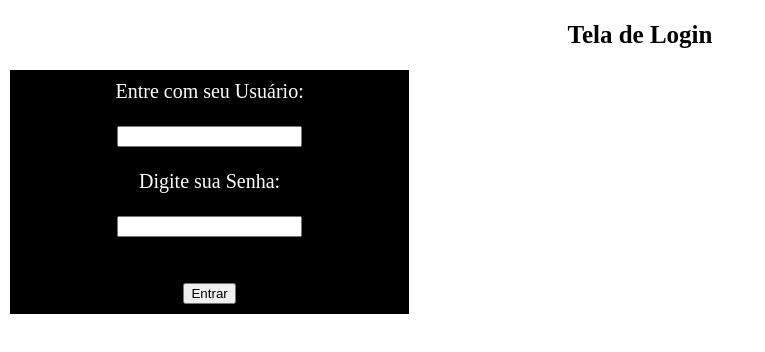
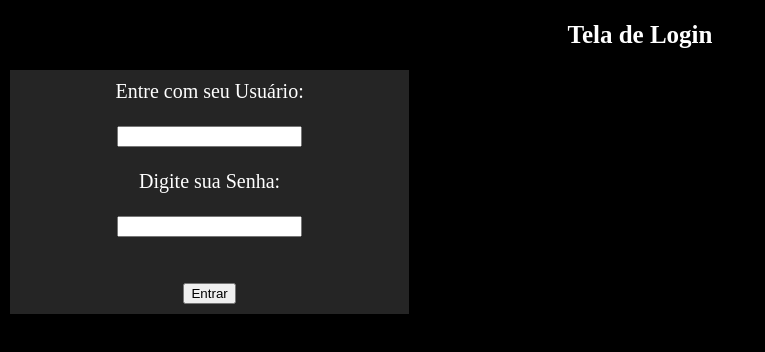
Before and after one commit to Castro1000/aula7, a plain HTML site: page index.html in a window 1280 px wide. Shown: the whole page, without its empty margins (0-765 px from the left). Drawn offline with Linux system fonts and the light colour scheme.

Commit message:
nova alteração

```diff
--- a/styles.css
+++ b/styles.css
@@ -1,10 +1,10 @@
 body{
-
+ background-color: rgb(0, 0, 0);
 }
 
 h2{
 
-    color: rgb(0, 0, 0);
+    color: rgb(255, 255, 255);
     text-align: center;
     font-size: 25px;
 
@@ -12,7 +12,7 @@ h2{
 }
 
 form{
-    background-color: rgb(0, 0, 0);
+    background-color: rgb(37, 37, 37);
     color: white;
     font-size: 20px;
     padding: 10px;
```
